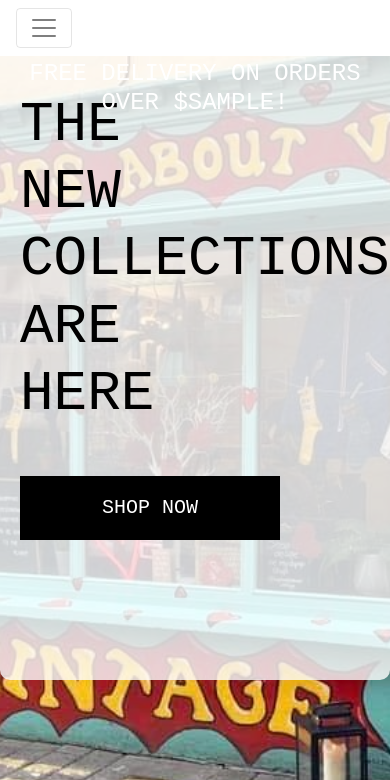
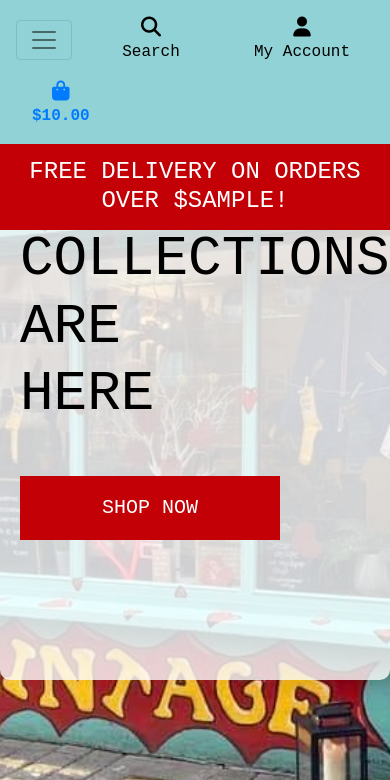
Before and after one commit to maryclaireteahan/hazelsnutsaboutvintage, a Django app: template home/templates/home/index.html in a window 390 px wide. Shown: the top 780 px of the page. Run offline with Django 3.2, Linux system fonts and the light colour scheme; the template is opened without the code that fills it: most values are stand-ins (such as "Sample title", 1, 10 or a date in 2020); some libraries are stand-ins or nearby versions.

Commit message:
feat: add mobile head and main nav bar docs

```diff
--- a/static/css/base.css
+++ b/static/css/base.css
@@ -27,7 +27,7 @@
 }
 
 .shop-now-button {
-    background: black;
+    background: #c20005;
     color: white;
     min-width: 260px;
 }
@@ -61,6 +61,21 @@
     border-radius: 10px;
 }
 
+.navbar-bg {
+    background: #90d2d5;
+}
+
+#topnav {
+    background: #90d2d5;
+}
+
+#delivery-banner {
+    background: #c20005;
+    color: #000;
+    padding: 10px;
+    text-align: center;
+}
+
 /* -------------------------------- Media Queries */
 
 /* Slightly larger container on xl screens */
--- a/templates/base.html
+++ b/templates/base.html
@@ -38,7 +38,7 @@
   </head>
   <body>
     <header class="container-fluid fixed-top">
-        <div id="topnav" class="row bg-white pt-lg-2 d-none d-lg-flex">
+        <div id="topnav" class="row pt-lg-2 d-none d-lg-flex">
             <div class="col-12 col-lg-4 my-auto py-1 py-lg-0 text-center text-lg-left">
                 <a href="{% url 'home' %}" class="nav-link main-logo-link">
                     <h2 class="logo-font text-black my-0">Hazel's Nuts about Vintage!</h2>
@@ -97,13 +97,13 @@
                 </ul>
             </div>
         </div>
-        <div class="row bg-white">
+        <div class="row navbar-bg ">
             <nav class="navbar navbar-expand-lg navbar-light w-100">
                 <button class="navbar-toggler" type="button" data-toggle="collapse" data-target="#main-nav" aria-controls="main-nav" aria-expanded="false" aria-label="Toggle navigation">
                     <span class="navbar-toggler-icon"></span>
                 </button>
-                {% comment %} {% include 'includes/mobile-top-header.html' %}
-                {% include 'includes/main-nav.html' %} {% endcomment %}
+                {% include 'includes/mobile-top-header.html' %}
+                {% include 'includes/main-nav.html' %}
             </nav>
         </div>
         <div id="delivery-banner" class="row text-center">
--- /dev/null
+++ b/templates/includes/main-nav.html
@@ -0,0 +1,33 @@
+<div class="collapse navbar-collapse" id="main-nav">
+    <ul class="navbar-nav w-auto mx-auto">
+        <li class="nav-item dropdown">
+            <a class="logo-font font-weight-bold nav-link text-black mr-5" href="#" id="all-products-link" data-toggle="dropdown" aria-haspopup="true" aria-expanded="false">
+                All Products
+            </a>
+            <div class="dropdown-menu border-0" aria-labelledby="all-products-link">
+                <a href="" class="dropdown-item">By Price</a>
+                <a href="" class="dropdown-item ">By Category</a>
+                <a href="" class="dropdown-item">All Products</a>
+            </div>
+        </li>
+        <li class="nav-item dropdown">
+            <a class="logo-font font-weight-bold nav-link text-black mr-5" href="#" id="brands-link" data-toggle="dropdown" aria-haspopup="true" aria-expanded="false">
+                Brands
+            </a>
+            <div class="dropdown-menu border-0" aria-labelledby="brands-link">
+                <a href="" class="dropdown-item">By Brand</a>
+                <a href="" class="dropdown-item">All Brands</a>
+            </div>
+        <li class="nav-item dropdown">
+            <a class="logo-font font-weight-bold nav-link text-black" href="#" id="specials-link" data-toggle="dropdown" aria-haspopup="true" aria-expanded="false">
+                Special Offers
+            </a>
+            <div class="dropdown-menu border-0" aria-labelledby="specials-link">
+                <a href="" class="dropdown-item">New Arrivals</a>
+                <a href="" class="dropdown-item">Deals</a>
+                <a href="" class="dropdown-item">Clearance</a>
+                <a href="" class="dropdown-item">All Specials</a>
+            </div>
+        </li>
+    </ul>
+</div>
--- /dev/null
+++ b/templates/includes/mobile-top-header.html
@@ -0,0 +1,56 @@
+<li class="list-inline-item">
+    <a class="text-black nav-link d-block d-lg-none" href="#" id="mobile-search" data-toggle="dropdown" aria-haspopup="true" aria-expanded="false">
+        <div class="text-center">
+            <div><i class="fas fa-search fa-lg"></i></div>
+            <p class="my-0">Search</p>
+        </div>
+    </a>
+    <div class="dropdown-menu border-0 w-100 p-3 rounded-0 my-0" aria-labelledby="mobile-search">
+        <form class="form" method="GET" action="">
+            <div class="input-group w-100">
+                <input class="form-control border border-black rounded-0" type="text" name="q" placeholder="Search our site">
+                <div class="input-group-append">
+                    <button class="form-control form-control btn btn-black border border-black rounded-0" type="submit">
+                        <span class="icon">
+                            <i class="fas fa-search"></i>
+                        </span>
+                    </button>
+                </div>
+            </div>
+        </form>
+    </div>
+</li>
+<li class="list-inline-item dropdown">
+    <a class="text-black nav-link d-block d-lg-none" href="#" id="user-options" data-toggle="dropdown" aria-haspopup="true" aria-expanded="false">
+        <div class="text-center">
+            <div><i class="fas fa-user fa-lg"></i></div>
+            <p class="my-0">My Account</p>
+        </div>
+    </a>
+    <div class="dropdown-menu border-0" aria-labelledby="user-options">
+        {% if request.user.is_authenticated %}
+            {% if request.user.is_superuser %}
+                <a href="{% url 'account_logout' %}" class="dropdown-item">Product Management</a>
+            {% endif %}
+            <a href="#" class="dropdown-item">My Profile</a>
+            <a href="{% url 'account_logout' %}" class="dropdown-item">Logout</a>
+        {% else %}
+            <a href="{% url 'account_signup' %}" class="dropdown-item">Register</a>
+            <a href="{% url 'account_login' %}" class="dropdown-item">Login</a>
+        {% endif %}
+    </div>
+</li>
+<li class="list-inline-item">
+    <a class="{% if grand_total %}text-primary font-weight-bold{% else %}text-black{% endif %} nav-link d-block d-lg-none" href="">
+        <div class="text-center">
+            <div><i class="fas fa-shopping-bag fa-lg"></i></div>
+            <p class="my-0">
+                {% if grand_total %}
+                    ${{ grand_total|floatformat:2 }}
+                {% else %}
+                    $0.00
+                {% endif %}
+            </p>
+        </div>
+    </a>
+</li>
```
